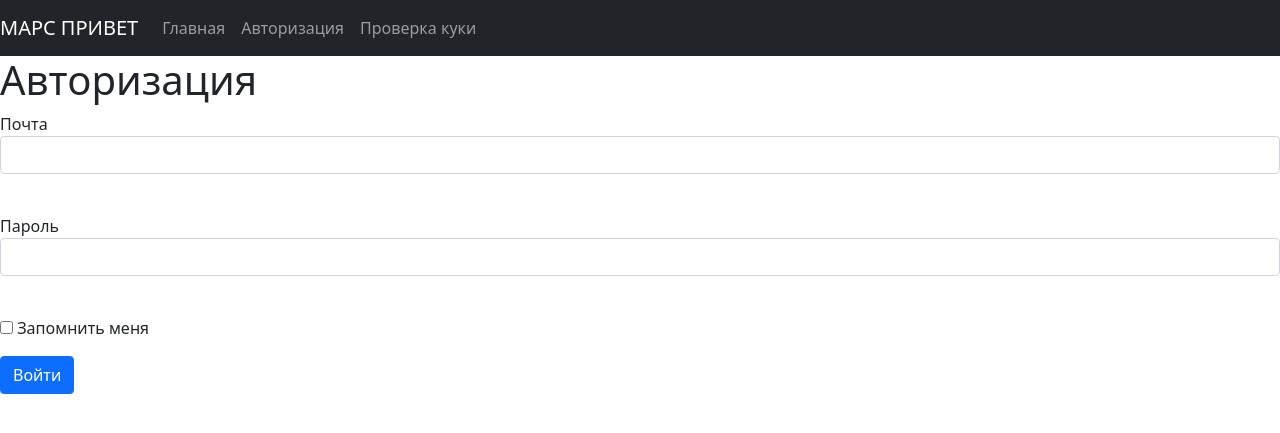
After one commit to Goog124/BigProjectAPI, a Flask app: page /login in a window 1280 px wide. The commit adds this page. Shown: the top 433 px of the page. Run offline with Flask 3, Linux system fonts and the light colour scheme.

Commit message:
flask_alchemy base site

```diff
--- /dev/null
+++ b/SQL_alchemy/data/login.py
@@ -0,0 +1,9 @@
+from flask_wtf import FlaskForm
+from wtforms import PasswordField, BooleanField, SubmitField, EmailField
+from wtforms.validators import DataRequired
+
+class LoginForm(FlaskForm):
+    email = EmailField('Почта', validators=[DataRequired()])
+    password = PasswordField('Пароль', validators=[DataRequired()])
+    remember_me = BooleanField('Запомнить меня')
+    submit = SubmitField('Войти')
--- a/SQL_alchemy/data/users.py
+++ b/SQL_alchemy/data/users.py
@@ -1,9 +1,10 @@
 import datetime
 import sqlalchemy
+from flask_login import UserMixin
 from .db_session import SqlAlchemyBase
 
 
-class User(SqlAlchemyBase):
+class User(SqlAlchemyBase, UserMixin):
     __tablename__ = 'users'
     id = sqlalchemy.Column(sqlalchemy.Integer,
                            primary_key=True, autoincrement=True)
--- a/SQL_alchemy/main.py
+++ b/SQL_alchemy/main.py
@@ -1,9 +1,19 @@
 from flask import *
 from data import db_session
+from flask_login import LoginManager, login_user
 from data.users import User
+from data.login import LoginForm
 
 app = Flask(__name__)
 app.config['SECRET_KEY'] = 'yandexlyceum_secret_key'
+
+login_manager = LoginManager()
+login_manager.init_app(app)
+
+@login_manager.user_loader
+def load_user(user_id):
+    db_sess = db_session.create_session()
+    return db_sess.query(User).get(user_id)
 
 @app.route('/')
 @app.route('/index')
@@ -18,8 +28,26 @@ def main():
     db_session.global_init("db/blogs.db")
     app.run(port=8080, host='127.0.0.1')
 
+@app.route("/cookie_test")
+def cookie_test():
+    visits_count = session.get('visits_count', 0)
+    session['visits_count'] = visits_count + 1
+    return make_response(
+        f"Вы пришли на эту страницу {visits_count + 1} раз")
 
-
+@app.route('/login', methods=['GET', 'POST'])
+def login():
+    form = LoginForm()
+    if form.validate_on_submit():
+        db_sess = db_session.create_session()
+        user = db_sess.query(User).filter(User.email == form.email.data).first()
+        if user and user.check_password(form.password.data):
+            login_user(user, remember=form.remember_me.data)
+            return redirect("/")
+        return render_template('login.html',
+                               message="Неправильный логин или пароль",
+                               form=form)
+    return render_template('login.html', title='Авторизация', form=form)
 
 if __name__ == '__main__':
     main()
--- a/SQL_alchemy/templates/base.html
+++ b/SQL_alchemy/templates/base.html
@@ -10,7 +10,7 @@
     </head>
     <body>
     <nav class="navbar navbar-expand-lg navbar-dark bg-dark">
-  <a class="navbar-brand" href="#"> МАРС ПРИВЕТ</a>
+  <a class="navbar-brand" href="/"> МАРС ПРИВЕТ</a>
   <button class="navbar-toggler" type="button" data-toggle="collapse" data-target="#navbarSupportedContent" aria-controls="navbarSupportedContent" aria-expanded="false" aria-label="Toggle navigation">
     <span class="navbar-toggler-icon"></span>
   </button>
@@ -21,19 +21,12 @@
         <a class="nav-link" href="/">Главная</a>
       </li>
       <li class="nav-item">
-        <a class="nav-link" href="test">Тест</a>
+        <a class="nav-link" href="login">Авторизация</a>
       </li>
-      <li class="nav-item dropdown">
-        <a class="nav-link dropdown-toggle" href="#" id="navbarDropdown" role="button" data-toggle="dropdown" aria-haspopup="true" aria-expanded="false">
-          Dropdown
-        </a>
-        <div class="dropdown-menu" aria-labelledby="navbarDropdown">
-          <a class="dropdown-item" href="#">Action</a>
-          <a class="dropdown-item" href="#">Another action</a>
-          <div class="dropdown-divider"> </div>
-          <a class="dropdown-item" href="#">Something else here</a>
-        </div>
+      <li class="nav-item">
+        <a class="nav-link" href="cookie_test">Проверка куки</a>
       </li>
+
     </ul>
   </div>
 </nav>
--- /dev/null
+++ b/SQL_alchemy/templates/login.html
@@ -0,0 +1,29 @@
+{% extends "base.html" %}
+
+{% block content %}
+    <h1>Авторизация</h1>
+    <form action="" method="post">
+        {{ form.hidden_tag() }}
+        <p>
+            {{ form.email.label }}<br>
+            {{ form.email(class="form-control", type="email") }}<br>
+            {% for error in form.email.errors %}
+                <div class="alert alert-danger" role="alert">
+                    {{ error }}
+                </div>
+            {% endfor %}
+        </p>
+        <p>
+            {{ form.password.label }}<br>
+            {{ form.password(class="form-control", type="password") }}<br>
+            {% for error in form.password.errors %}
+                <div class="alert alert-danger" role="alert">
+                    {{ error }}
+                </div>
+            {% endfor %}
+        </p>
+        <p>{{ form.remember_me() }} {{ form.remember_me.label }}</p>
+        <p>{{ form.submit(type="submit", class="btn btn-primary") }}</p>
+        <div>{{ message }}</div>
+    </form>
+{% endblock %}
```
